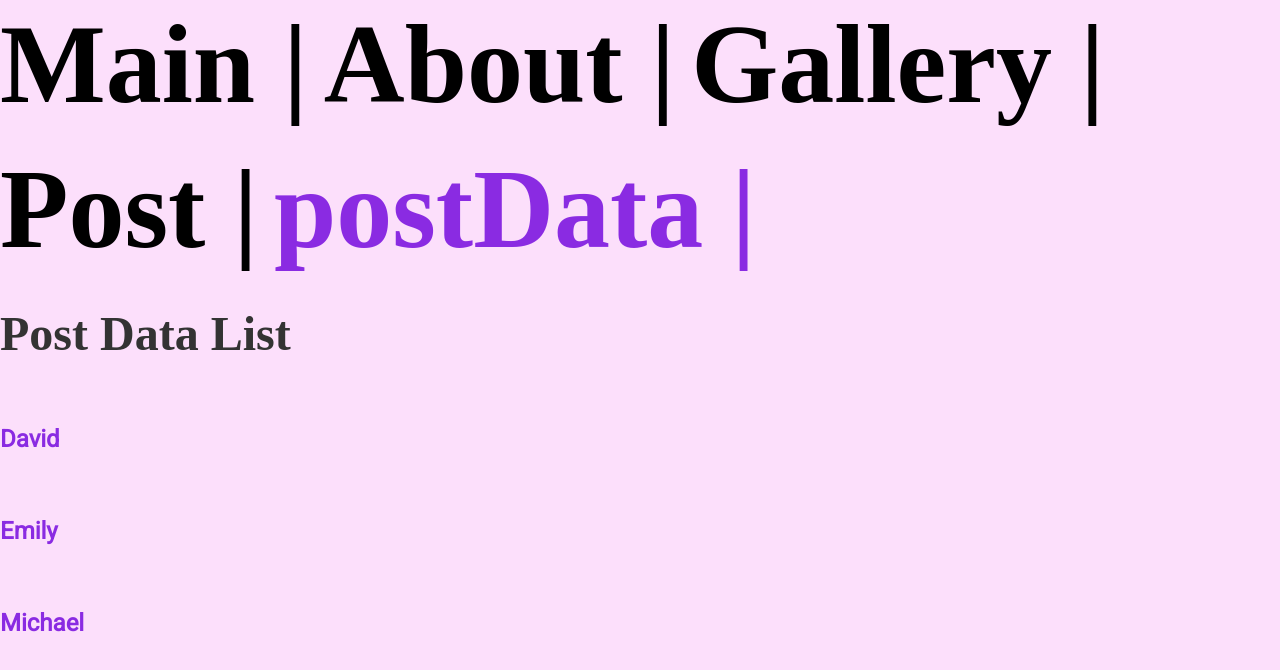
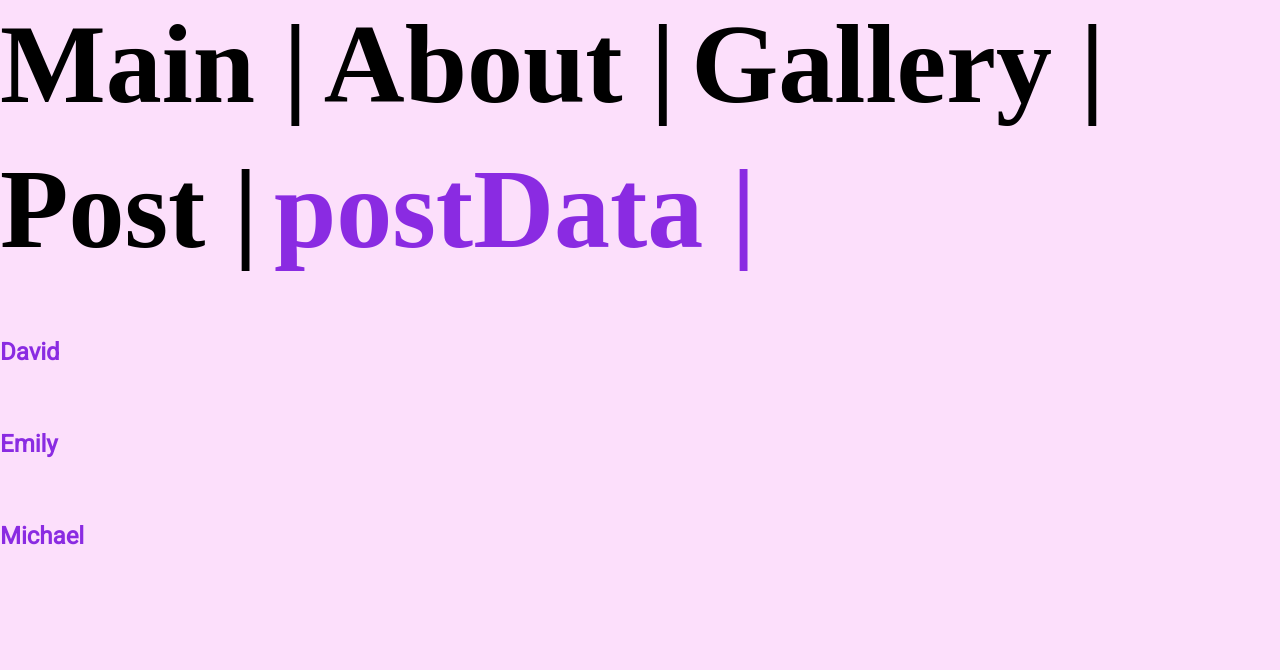
Before and after one commit to yuna-c/Next-tutorial, a Next.js app: page /postData in a window 1280 px wide. Shown: the top 670 px of the page. Built offline with nearby package versions, Linux system fonts and the light colour scheme.

Commit message:
0111 GET방식 서버요청 코드 구문 정리

```diff
--- a/app/api/post/route.js
+++ b/app/api/requestPost/route.js
@@ -5,9 +5,9 @@
 import { NextResponse } from "next/server";
 
 const posts = [
-  { name: "David", age: 20 },
-  { name: "Emily", age: 22 },
-  { name: "Michael", age: 30 },
+  { id: 1, name: "David", age: 20 },
+  { id: 2, name: "Emily", age: 22 },
+  { id: 3, name: "Michael", age: 30 },
 ];
 
 export function GET() {
--- a/app/postData/page.jsx
+++ b/app/postData/page.jsx
@@ -1,16 +1,31 @@
-import PostDataList from "@/components/postDataList/postDataList";
-import styles from "./postData.module.scss";
-import clsx from "clsx";
+// import PostDataList from "@/components/postDataList/postDataList";
+"use client";
+import { useState, useEffect } from "react";
 
-export default function PostData() {
+export default function Post() {
+  const [Post, setPost] = useState([]);
+
+  useEffect(() => {
+    fetch("/api/requestPost")
+      .then((data) => data.json())
+      .then((json) => {
+        console.log(json);
+        setPost(json.result);
+      });
+  }, []);
+
   return (
-    <section className={clsx(styles.postData)}>
-      <h1>Post Data List</h1>
-      <PostDataList />
-    </section>
+    <div className="postList">
+      {Post.map((post) => {
+        return (
+          <article key={post.name}>
+            <h2>{post.name}</h2>
+          </article>
+        );
+      })}
+    </div>
   );
 }
-
 /*
 front
 - 사용자가 URL요청시 그에 출력될 UI컴포넌트들을 미리 설정한 라우터에 따라 출력 로직 개발
```
Also changed, not shown: app/postData/[id]/page.jsx (added, +8 -0 lines).
